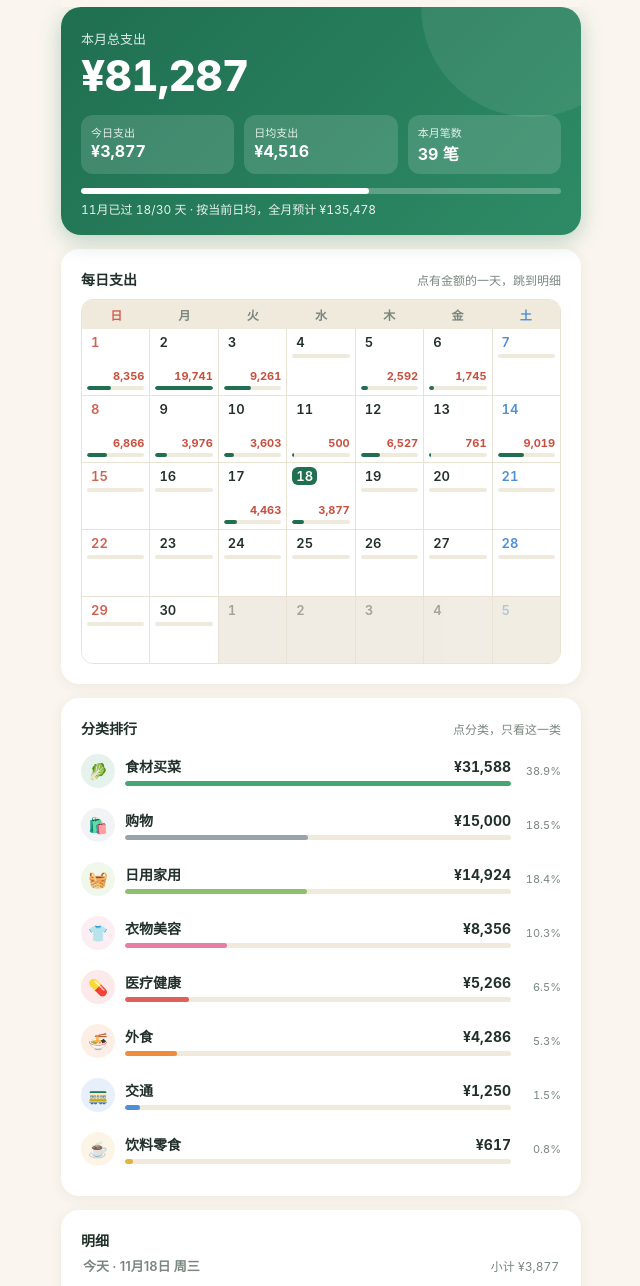
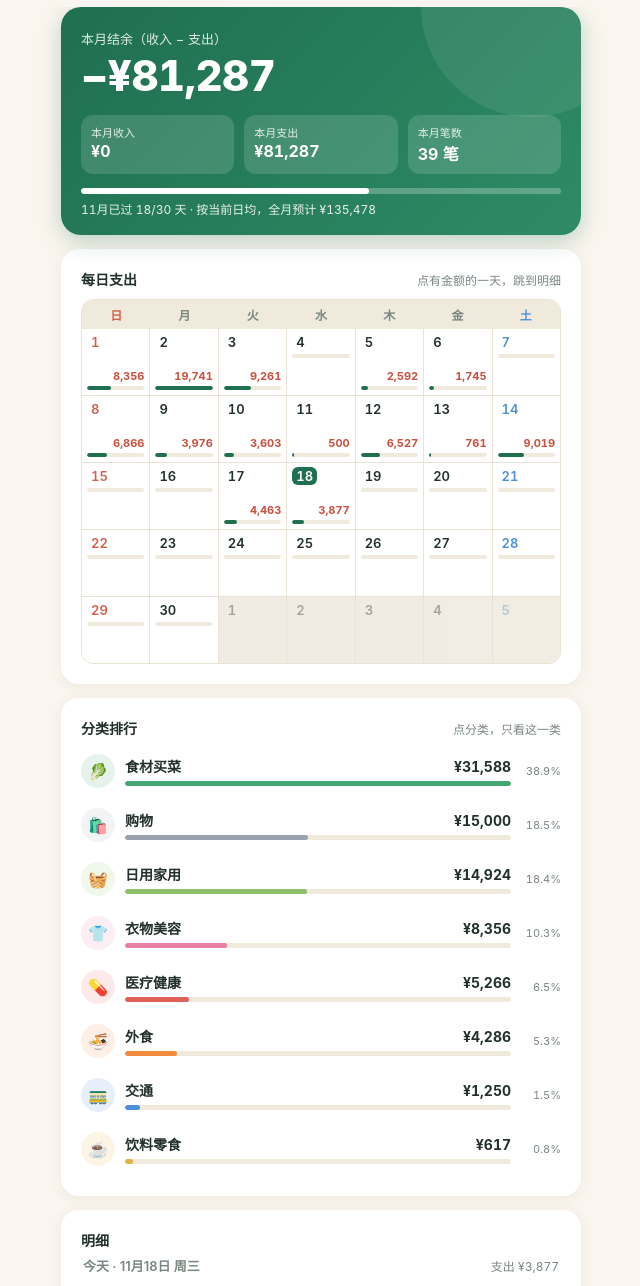
Before and after one commit to 522027002yyf-spec/notes-2026, a plain HTML site: page index.html in a window 1280 px wide. Shown: the part 51-1337 px from the top of the page, without its empty margins (319-959 px from the left). Drawn offline with Linux system fonts and the light colour scheme.

Commit message:
Publish index.html (shared ledger)

```diff
--- a/index.html
+++ b/index.html
@@ -98,6 +98,7 @@
   .entry .cat{ font-size:11px; color:var(--muted); margin-top:1px; }
   .entry .note{ font-size:12px; color:var(--muted); margin-top:3px; line-height:1.55; }
   .entry .amt{ font-size:15px; font-weight:700; font-variant-numeric:tabular-nums; flex:none; }
+  .entry .amt.inc{ color:var(--accent); }
   .empty{ text-align:center; color:var(--muted); padding:30px 10px; font-size:14px; line-height:1.7; }
   footer{ text-align:center; color:var(--muted); font-size:12px; margin-top:8px; }
 </style>
@@ -115,12 +116,12 @@
   <button class="backnow" id="backnow">回到本月</button>
 
   <div class="hero">
-    <div class="total-label" id="totalLabel">本月总支出</div>
+    <div class="total-label" id="totalLabel">本月结余（收入 − 支出）</div>
     <div class="total" id="total">¥0</div>
     <div class="stats">
-      <div class="stat"><div class="k" id="stat1k">今日支出</div><div class="v" id="stat1">¥0</div></div>
-      <div class="stat"><div class="k">日均支出</div><div class="v" id="stat2">¥0</div></div>
-      <div class="stat"><div class="k">本月笔数</div><div class="v" id="stat3">0 笔</div></div>
+      <div class="stat"><div class="k" id="stat1k">本月收入</div><div class="v" id="stat1">¥0</div></div>
+      <div class="stat"><div class="k" id="stat2k">本月支出</div><div class="v" id="stat2">¥0</div></div>
+      <div class="stat"><div class="k" id="stat3k">本月笔数</div><div class="v" id="stat3">0 笔</div></div>
     </div>
     <div class="prog" id="prog" style="display:none">
       <div class="bar"><i id="progBar"></i></div>
@@ -153,15 +154,16 @@
 const COLORS = {
   "食材买菜":"#43A673","外食":"#F08A3C","饮料零食":"#E3B341","交通":"#4E8FD9",
   "日用家用":"#8FBF6B","居住固定费":"#71809A","衣物美容":"#E77FA2","医疗健康":"#DE6159",
-  "学习教育":"#9466D8","娱乐休闲":"#2BB3A3","交际人情":"#C98A5E","购物":"#9AA3AD"
+  "学习教育":"#9466D8","娱乐休闲":"#2BB3A3","交际人情":"#C98A5E","购物":"#9AA3AD","工资":"#2E8B66"
 };
 const ICONS = {
   "食材买菜":"🥬","外食":"🍜","饮料零食":"☕","交通":"🚃",
   "日用家用":"🧺","居住固定费":"🏠","衣物美容":"👕","医疗健康":"💊",
-  "学习教育":"📚","娱乐休闲":"🎮","交际人情":"🎁","购物":"🛍️"
+  "学习教育":"📚","娱乐休闲":"🎮","交际人情":"🎁","购物":"🛍️","工资":"💰"
 };
 const WD = ["周日","周一","周二","周三","周四","周五","周六"];
 const fmt = n => "¥" + Math.round(n).toLocaleString("ja-JP");
+const fmtSigned = n => (n<0 ? "−" : "") + "¥" + Math.abs(Math.round(n)).toLocaleString("ja-JP");
 let entries = [], viewYM = null, filterCat = null, lastHash = "";
 
 function ymOf(d){ return d.slice(0,7); }
@@ -191,8 +193,9 @@ function render(){
   document.getElementById("backnow").style.display = viewYM === curYM() ? "none" : "block";
   const isCur = viewYM === curYM();
   const month = entries.filter(e => ymOf(e.date)===viewYM);
-  const jpy = month.filter(e => e.currency==="JPY");
-  const cny = month.filter(e => e.currency==="CNY");
+  const jpy = month.filter(e => e.currency==="JPY" && e.type!=="income");
+  const cny = month.filter(e => e.currency==="CNY" && e.type!=="income");
+  const incJpy = month.filter(e => e.currency==="JPY" && e.type==="income").reduce((s,e)=>s+e.amount,0);
   const total = jpy.reduce((s,e)=>s+e.amount,0);
   const cnyTotal = cny.reduce((s,e)=>s+e.amount,0);
   const dim = daysIn(vy, vm);
@@ -203,12 +206,13 @@ function render(){
   const maxDay = Math.max(0, ...Object.values(perDay));
 
   // 主卡
-  document.getElementById("totalLabel").textContent = isCur ? "本月总支出" : vm+"月总支出";
-  document.getElementById("total").textContent = fmt(total);
-  const s1k = document.getElementById("stat1k"), s1 = document.getElementById("stat1");
-  if(isCur){ s1k.textContent = "今日支出"; s1.textContent = fmt(entries.filter(e=>e.date===todayStr() && e.currency==="JPY").reduce((s,e)=>s+e.amount,0)); }
-  else { s1k.textContent = "最高单日"; s1.textContent = fmt(maxDay); }
-  document.getElementById("stat2").textContent = fmt(elapsed ? total/elapsed : 0);
+  document.getElementById("totalLabel").textContent = (isCur ? "本月结余" : vm+"月结余") + "（收入 − 支出）";
+  document.getElementById("total").textContent = fmtSigned(incJpy - total);
+  document.getElementById("stat1k").textContent = "本月收入";
+  document.getElementById("stat1").textContent = fmt(incJpy);
+  document.getElementById("stat2k").textContent = "本月支出";
+  document.getElementById("stat2").textContent = fmt(total);
+  document.getElementById("stat3k").textContent = "本月笔数";
   document.getElementById("stat3").textContent = month.length + " 笔";
   const prog = document.getElementById("prog");
   if(isCur && total>0){
@@ -277,11 +281,12 @@ function render(){
   shown.forEach(e => { (days[e.date] = days[e.date]||[]).push(e); });
   flow.innerHTML = Object.keys(days).sort().reverse().map(ds => {
     const list = days[ds];
-    const dj = list.filter(e=>e.currency==="JPY").reduce((s,e)=>s+e.amount,0);
-    const dc = list.filter(e=>e.currency==="CNY").reduce((s,e)=>s+e.amount,0);
-    const sum = "小计 "+fmt(dj) + (dc>0 ? " · "+dc.toLocaleString("ja-JP")+" 元" : "");
+    const dj = list.filter(e=>e.currency==="JPY" && e.type!=="income").reduce((s,e)=>s+e.amount,0);
+    const di = list.filter(e=>e.currency==="JPY" && e.type==="income").reduce((s,e)=>s+e.amount,0);
+    const dc = list.filter(e=>e.currency==="CNY" && e.type!=="income").reduce((s,e)=>s+e.amount,0);
+    const sum = "支出 "+fmt(dj) + (di>0 ? " · 收入 "+fmt(di) : "") + (dc>0 ? " · "+dc.toLocaleString("ja-JP")+" 元" : "");
     return '<div class="day-group" id="day-'+ds+'"><div class="day-head"><span class="day-title">'+dayLabel(ds)+'</span><span class="day-sum">'+sum+'</span></div>' +
-      list.map(e => '<div class="entry">'+chip(e.category,38)+'<div class="meta"><div class="item">'+e.item+'</div><div class="cat">'+e.category+'</div>'+(e.note ? '<div class="note">'+e.note+'</div>' : '')+'</div><span class="amt">'+(e.currency==="CNY" ? e.amount.toLocaleString("ja-JP")+" 元" : fmt(e.amount))+'</span></div>').join("") + '</div>';
+      list.map(e => '<div class="entry">'+chip(e.category,38)+'<div class="meta"><div class="item">'+e.item+'</div><div class="cat">'+e.category+'</div>'+(e.note ? '<div class="note">'+e.note+'</div>' : '')+'</div><span class="amt'+(e.type==="income"?' inc':'')+'">'+(e.type==="income" ? "+" : "")+(e.currency==="CNY" ? e.amount.toLocaleString("ja-JP")+" 元" : fmt(e.amount))+'</span></div>').join("") + '</div>';
   }).join("");
 }
 
```
